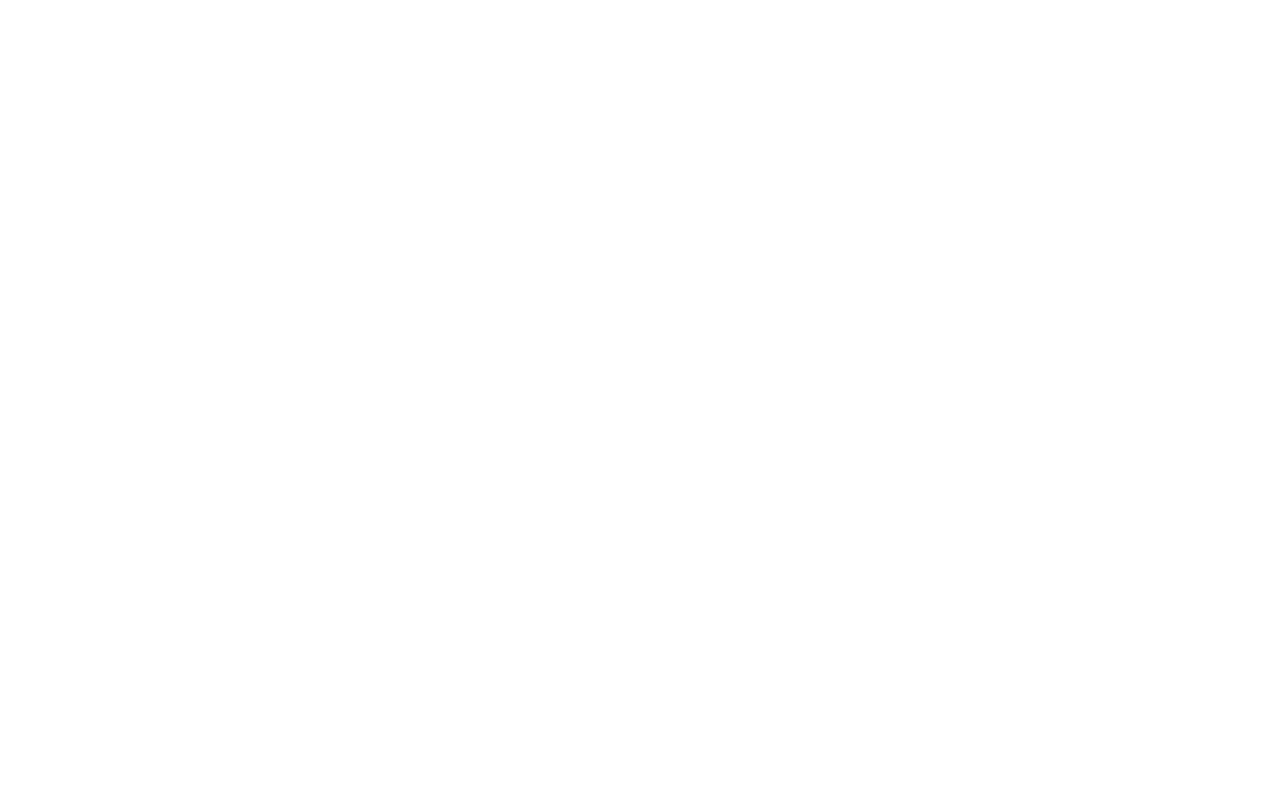
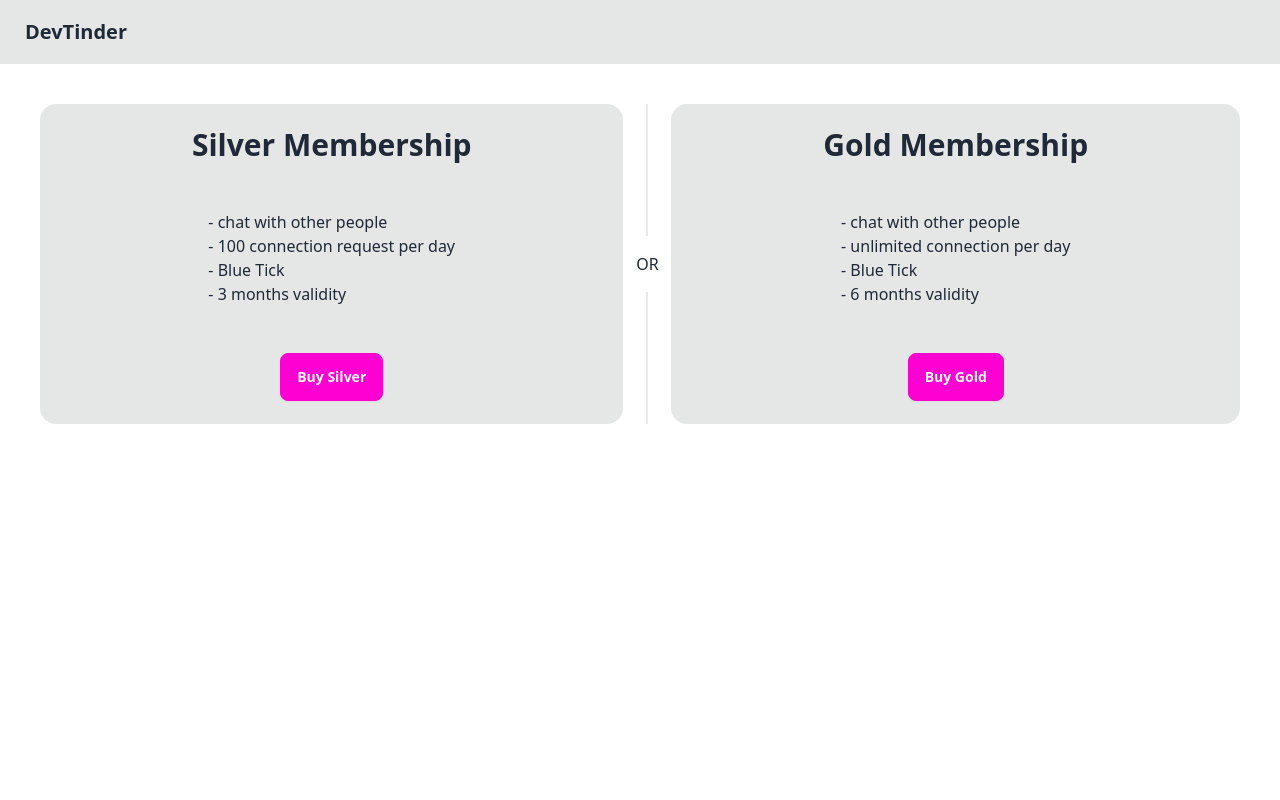
Before and after one commit to ujjwalkumar-64/DevTinder-Frontend, a React (Vite) app: page /premium in a window 1280 px wide. Before the commit this address had no page. Shown: the top 800 px of the page. Built offline with nearby package versions, Linux system fonts and the light colour scheme; no server answers.

Commit message:
premium feature added

```diff
--- a/index.html
+++ b/index.html
@@ -1,4 +1,4 @@
-<!doctype html>
+<!DOCTYPE html>
 <html lang="en">
   <head>
     <meta charset="UTF-8" />
@@ -9,5 +9,6 @@
   <body>
     <div id="root"></div>
     <script type="module" src="/src/main.jsx"></script>
+    <script src="https://checkout.razorpay.com/v1/checkout.js"></script>
   </body>
 </html>
--- a/src/App.jsx
+++ b/src/App.jsx
@@ -2,6 +2,7 @@
 import {  Body,Login, Feed, Profile, Connections, Requests, ResetPassword} from "./components"
 import { Provider } from "react-redux"
 import appStore from "./utils/appStore"
+import Premium from "./components/Premium"
 
 function App() {
 
@@ -19,6 +20,7 @@
                   <Route path="/connection" element={<Connections/>}/>
                   <Route path="/request" element={<Requests/>}/>
                   <Route path="/password/reset" element={<ResetPassword/>}/>
+                  <Route path="/premium" element={<Premium/>}/>
                 </Route>
               </Routes>
 
--- a/src/components/EditProfile.jsx
+++ b/src/components/EditProfile.jsx
@@ -11,7 +11,7 @@
     const [skills, setSkills] = useState(user.skills || []);
     const [gender, setGender] = useState(user.gender || "");
     const [about, setAbout] = useState(user.about || "");
-    const [photoUrl, setPhotoUrl] = useState(null);
+    const [photoUrl, setPhotoUrl] = useState(user.photoUrl||null);
     const [age, setAge] = useState(user.age || "");
     const [error, setError] = useState("");
 
--- a/src/components/Navbar.jsx
+++ b/src/components/Navbar.jsx
@@ -48,6 +48,7 @@
             </li>
             <li><Link to={"/connection"}>Connection</Link></li>
             <li><Link to={"/request"}>Request</Link></li>
+            <li><Link to={"/premium"}>Premium</Link></li>
             <li><Link to={"/password/reset"}>Reset Password</Link></li>
             <li><a onClick={handleLogout}>Logout</a></li>
           </ul>
--- /dev/null
+++ b/src/components/Premium.jsx
@@ -0,0 +1,105 @@
+import axios from 'axios'
+import React, { useEffect, useState } from 'react'
+import { BaseUrl } from '../utils/constant'
+
+const Premium = () => {
+
+    const [isUserPremium,setIsUserPremium]= useState(false);
+
+    useEffect(()=>{verifyPremiumUser();
+
+    },[]);
+
+    const verifyPremiumUser= async ()=>{
+        const res= await axios.get(BaseUrl+"/premium/varify",{
+            withCredentials:true
+        })
+
+        if(res.data.isPremium){
+            setIsUserPremium(true);
+        }
+    }
+
+   const handleBuyClick=async (type)=>{
+        const order= await axios.post(BaseUrl+"/payment/create",
+        {
+            membershipType: type
+        },{withCredentials:true})
+
+        const {amount,orderId,firstName,lastName,email,keyId,currency} = order.data
+
+        // it should open razorpay dialog box
+
+        const options = {
+            key: keyId,
+            amount,
+            currency,
+            name: 'DevTinder',
+            description: 'Connect to Developers',
+            order_id: orderId,
+
+            prefill: {
+              name: firstName + " " + lastName,
+              email,
+              contact: '9999999999'
+            },
+            theme: {
+              color: '#F37254'
+            },
+            handler: verifyPremiumUser
+          };
+
+        const rzp = new window.Razorpay(options);
+        rzp.open();
+   }
+
+  return (
+    isUserPremium? (
+        "You are already a premium user"
+    ) :
+
+    <div className='m-10'>
+      <div className="flex w-full flex-col lg:flex-row">
+        <div className="card bg-base-300 rounded-box grid h-80 flex-grow place-items-center">
+
+          <h1 className='font font-bold text-3xl'>Silver Membership</h1>
+          <ul>
+            <li>- chat with other people</li>
+            <li>- 100 connection request per day</li>
+            <li>- Blue Tick</li>
+            <li>- 3 months validity</li>
+          </ul>
+          <button className='btn btn-secondary'
+            onClick={()=>handleBuyClick("silver")}
+          >
+            Buy Silver
+          </button>
+
+
+        </div>
+        <div className="divider lg:divider-horizontal">OR</div>
+
+        <div className="card bg-base-300 rounded-box grid h-80 flex-grow place-items-center">
+
+
+        <h1 className='font font-bold text-3xl'>Gold Membership</h1>
+          <ul>
+            <li>- chat with other people</li>
+            <li>- unlimited connection per day</li>
+            <li>- Blue Tick</li>
+            <li>- 6 months validity</li>
+          </ul>
+          <button className='btn btn-secondary'
+            onClick={()=>handleBuyClick("gold")}
+          >
+            Buy Gold
+          </button>
+
+
+        </div>
+        </div>
+    </div>
+  )
+}
+
+export default Premium
--- a/src/utils/constant.js
+++ b/src/utils/constant.js
@@ -1 +1,3 @@
-export const BaseUrl= "/api";
+// export const BaseUrl= "/api";
+
+export const BaseUrl = location.hostname==="localhost"?"http://localhost:3000":"/api"
```
